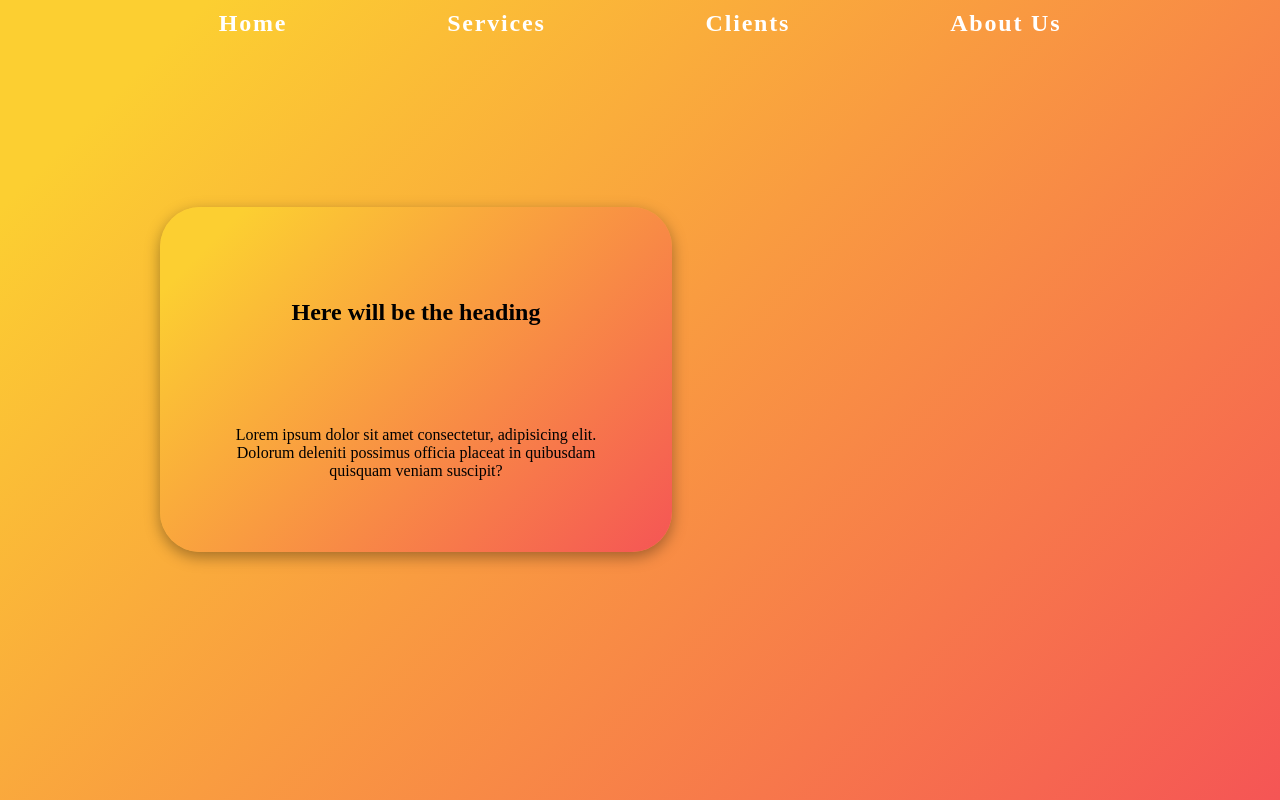
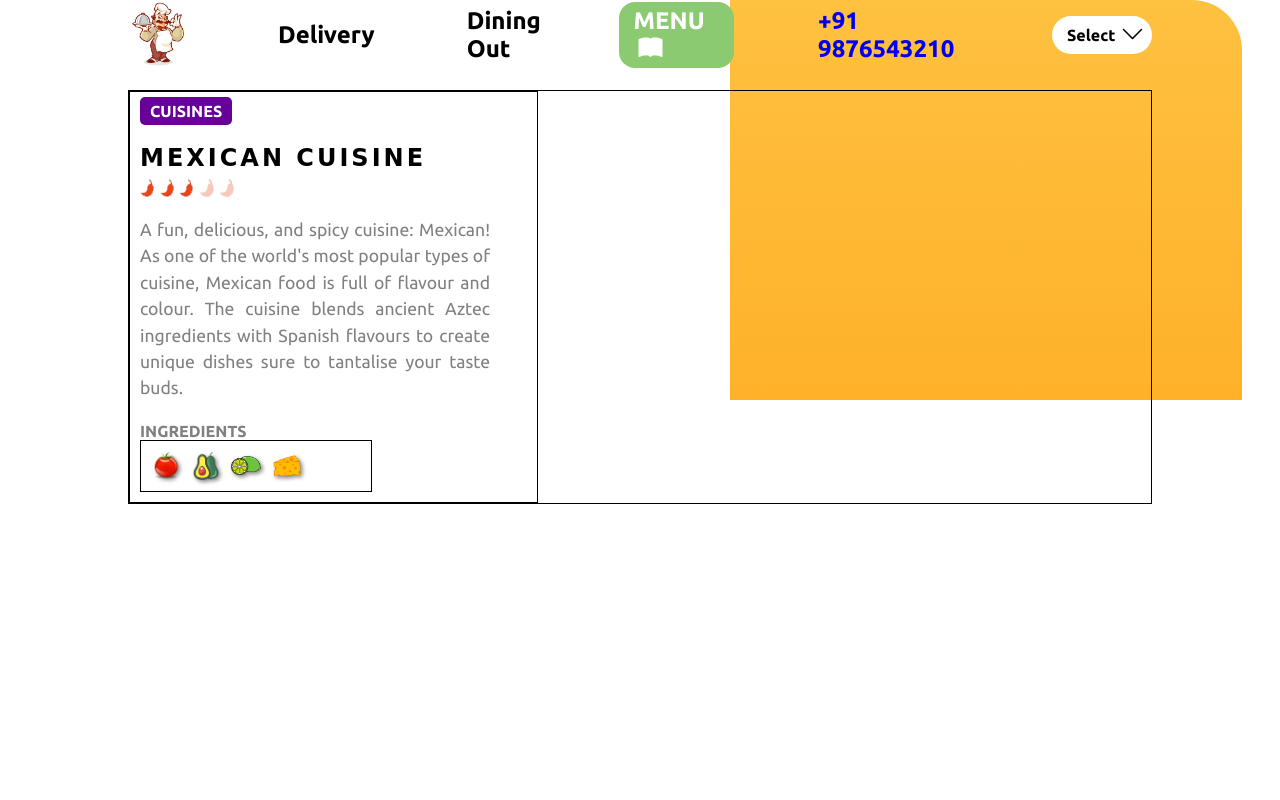
Before and after one commit to AtulSingh11-0/Food-Ordering-System, a plain HTML site: page index.html in a window 1280 px wide. Drawn offline with nearby package versions, Linux system fonts and the light colour scheme; a web font is replaced by a local one.

Commit message:
Add files via Upload

```diff
--- a/index.html
+++ b/index.html
@@ -4,25 +4,63 @@
     <meta charset="UTF-8">
     <meta name="viewport" content="width=device-width, initial-scale=1.0">
     <title>Food Nation</title>
+
+    <!-- stylesheet link -->
     <link rel="stylesheet" href="style.css">
+
+    <!-- bootstrap icons link -->
+    <link rel="stylesheet" href="https://cdn.jsdelivr.net/npm/bootstrap-icons@1.10.5/font/bootstrap-icons.css">
 </head>
 <body>
 
-    <nav>
-        <ul>
-            <li><a href="#">Home</a></li>
-            <li><a href="#">Services</a></li>
-            <li><a href="#">Clients</a></li>
-            <li><a href="#">About Us</a></li>
-        </ul>
-    </nav>
+    <header>
+        <nav>
 
-    <main>
-        <div class="card">
-            <h2>Here will be the heading</h2>
-            <p>Lorem ipsum dolor sit amet consectetur, adipisicing elit. Dolorum deleniti possimus officia placeat in quibusdam quisquam veniam suscipit?</p>
-        </div>
-    </main>
+            <div class="logo_ul">
+                <a href="/"><img src="/img/home_page_logo.png" alt="Our logo"></a>
+                <ul>
+                    <li><a href="#">Delivery</a></li>
+                    <li><a href="#">Dining Out</a></li>
+                    <li><a href="#">MENU <i class="bi bi-book-fill"></i></a></li>
+                </ul>
+            </div>
+
+            <div class="contact_select">
+                <li><a href="tel:9876543210">+91 9876543210</a></li>
+                <li><h6>Select</h6>
+                <i class="bi bi-chevron-down"></i></li>
+            </div>
+
+        </nav>
+
+        <!-- Section starts -->
+        <section>
+
+            <div class="content">
+                <h5>CUISINES</h5>
+                <h1 class="title">MEXICAN CUISINE</h1>
+                <div class="spicy_icon">
+                    <img src="img/icon_1.png" alt="chilli">
+                    <img src="img/icon_1.png" alt="chilli">
+                    <img src="img/icon_1.png" alt="chilli">
+                    <img src="img/icon_2.png" alt="chilli">
+                    <img src="img/icon_2.png" alt="chilli">
+                </div>
+                <p>A fun, delicious, and spicy cuisine: Mexican! As one of the world's most popular types of cuisine, Mexican food is full of flavour and colour. The cuisine blends ancient Aztec ingredients with Spanish flavours to create unique dishes sure to tantalise your taste buds.</p>
+
+                <h6>INGREDIENTS</h6>
+                <div class="img_box">
+                    <img src="img/tomato_logo.png" alt="tomato_logo">
+                    <img src="img/avocado_logo.png" alt="avocado_logo">
+                    <img src="img/lime_logo.png" alt="lime_logo">
+                    <img src="img/cheese_logo.png" alt="cheese_logo">
+                </div>
+            </div>
+
+        </section>
+        <!-- Section ends -->
+
+    </header>
 
 </body>
 </html>
--- a/style.css
+++ b/style.css
@@ -1,42 +1,198 @@
+@import url('https://fonts.googleapis.com/css2?family=Baloo+2&family=Ubuntu:wght@300;400;500;700&display=swap');
+@import url('https://fonts.googleapis.com/css2?family=Baloo+2&family=Lumanosimo&family=Ubuntu:wght@300;400;500;700&display=swap');
+
 *{
     margin: 0;
     padding: 0;
     box-sizing: border-box;
 }
 
-body{
-    background: linear-gradient(135deg, rgb(252, 207, 49) 10%, rgb(245, 85, 85) 100%) fixed;
+html {
+    /* font-family: 'Baloo 2', cursive; */
+    font-family: 'Ubuntu', sans-serif;
 }
 
-nav ul {
+header {
+    position: relative;
+    width: 100%;
+    height: 400px;
+}
+
+/* yellow card in the top right part of the screen */
+header::before {
+    content: '';
+    position: absolute;
+    width: 40%;
+    height: 100%;
+    right: 3%;
+    background: linear-gradient(0deg, #ffb12a, #fec140);
+    border-radius: 0 50px 0 0;
+    z-index: -1;
+}
+
+header nav {
+    margin: 0 auto;
+    width: 80%;
+    height: 70px;
     display: flex;
-    justify-content: center;
+    align-items: center;
+    justify-content: space-between;
+}
+
+header nav .logo_ul{
+    display: flex;
+    align-items: center;
+}
+
+/* gave dimensions to the chef img logo */
+header nav .logo_ul img {
+    width: 60px;
+}
+
+/* setting the display of ul as flex so as to align them in center */
+header nav .logo_ul ul{
+    display: flex;
+    align-items: center;
+    margin-left: 50px;
+}
+
+/* removing the bullets from the list items */
+header nav .logo_ul ul li{
     list-style-type: none;
+    padding: 1em 2.5em;
+    margin-right: 12px;
+}
+
+/* removing the underline from anchor tags */
+header nav .logo_ul ul li a{
+    text-decoration: none;
+    color: black;
+    font-size: 1.5rem;
+    font-weight: 600;
+    transition: .3s linear;
+}
+
+/* targeting the last element in the list */
+header nav .logo_ul ul li:nth-last-child(1) {
+    background: #8CCA72;
+    border-radius: 1em;
+    padding: 5px 15px;
+}
+
+/* targeting the anchor tag in the last element of the list */
+header nav .logo_ul ul li:nth-last-child(1) a{
+    color: white;
+}
+
+/* gave margin to the MENU_icon */
+header nav .logo_ul ul li:nth-last-child(1) a i{
+    margin-left: 5px;
+}
+
+/* hover effect for anchor tags */
+header nav .logo_ul ul li a:hover{
+    color: rgba(0, 0, 0, .2);
+}
+
+/* .contact_select styling starts here */
+header nav .contact_select {
+    display: flex;
+    align-items: center;
+}
+
+/* accessing the list elements inside .contact_select class*/
+header nav .contact_select li {
+    display: flex;
+    align-items: center;
+    padding: .5em 2.5em;
+    font-size: 1.5rem;
+    font-weight: 600;
+}
+
+/* removing the bullets from the list elements */
+header nav .contact_select li a {
+    margin-left: 12px;
+    text-decoration: none;
+}
+
+/* targeting the 2nd element of the list */
+header nav .contact_select li:nth-child(2) {
+    display: flex;
+    justify-content: space-between;
+    font-size: 1.5rem;
+    background: white;
+    border-radius: 1em;
+    padding: 5px 15px;
+    width: 100px;
+    margin-left: 20px;
+}
+
+/* giving margin-left to the icon in the 2nd element */
+header nav .contact_select li:nth-child(2) i {
+    margin-left: 5px;
+}
+
+/* section styling starts here */
+section{
+    display: flex;
+    width: 80%;
+    border: 1px solid black;
+    margin: auto;
+    margin-top: 20px;
+}
+
+section .content, .img_box{
+    position: relative;
+    width: 40%;
+    border: 1px solid black;
     padding: 10px;
 }
 
-li{
-    margin-inline: 5em;
+section .img_box{
+    width: 60%;
 }
 
-a{
-    text-decoration: none;
-    font-weight: bold;
+section .content h5 {
+    display: unset;
     color: white;
-    font-size: 1.5rem;
-    letter-spacing: .075em;
+    background: #660099;
+    padding: 5px 10px;
+    border-radius: 5px;
+    font-size: 1rem;
 }
 
-main .card{
-    background: linear-gradient(135deg, rgb(252, 207, 49) 10%, rgb(245, 85, 85) 100%);
-    width: 40%;
-    margin: 10em;
-    padding: 2em;
-    border-radius: 40px;
-    box-shadow: rgba(0, 0, 0, 0.35) 0px 5px 15px;
-    text-align: center
+section .content h1 {
+    margin-block: 1em .25em;
+    font-family: 'Lumanosimo', cursive;
+    letter-spacing: 3px;
 }
 
-main .card h2,p{
-    padding: 2.5em;
+section .content .spicy_icon {
+    margin-bottom: 1em;
 }
+
+section .content p {
+    text-align: justify;
+    width: 350px;
+    line-height: 1.5em;
+    font-size: 1.1rem;
+    color: gray;
+}
+
+section .content h6 {
+    margin-top: 20px;
+    color: gray;
+    font-size: 1rem;
+}
+
+section .content .img_box {
+    display: flex;
+    align-items: center;
+}
+
+section .content .img_box img {
+    width: 30px;
+    margin-right: 10px;
+    filter: drop-shadow(2px 2px 2px gray);
+}
+/* section styling ends here */
```
